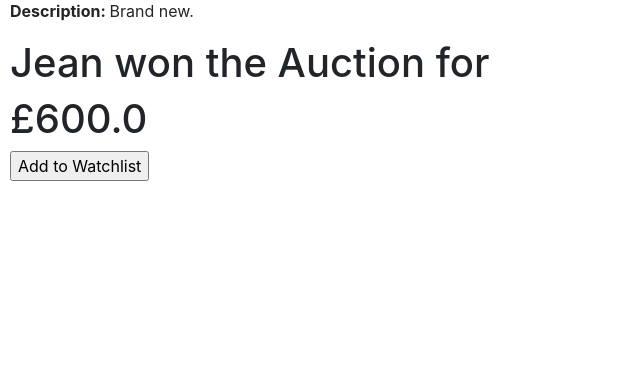
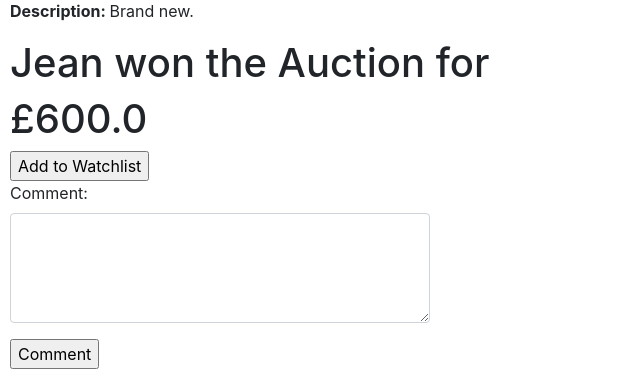
Before and after one commit to JonathanPalma-code/Commerce, a Django app: page /auction/7 in a window 1280 px wide. Shown: the part 897-1276 px from the top of the page, without its empty margins (0-640 px from the left). Before the commit the page ends 1078 px from the top, so only its background shows below. Run offline with Django 3.2, Linux system fonts and the light colour scheme; a user stored in the database is signed in; data comes from the database, SQL or seed files in the repository; some libraries are stand-ins or nearby versions.

Commit message:
add comments to auctions

```diff
--- a/auctions/forms.py
+++ b/auctions/forms.py
@@ -25,3 +25,9 @@ class AddBid(forms.Form):
         'placeholder': 'Bid',
         'class' : 'form-control col-md-4 col-lg-4'
         }))
+
+class AddComment(forms.Form):
+    comment = forms.CharField(label='Comment', max_length=200, widget=forms.Textarea(attrs={
+        'rows' : 4,
+        'class' : 'form-control col-md-4 col-lg-4'
+        }))
--- a/auctions/models.py
+++ b/auctions/models.py
@@ -1,5 +1,6 @@
 from django.contrib.auth.models import AbstractUser
 from django.db import models
+from django.utils import timezone
 
 class User(AbstractUser):
     pass
@@ -40,7 +41,9 @@ class Bid(models.Model):
 
 class Comment(models.Model):
     description = models.CharField(max_length=100)
-    auction = models.ManyToManyField(Auction, blank=True, related_name='Item')
+    auction = models.ForeignKey(Auction, default='', on_delete=models.CASCADE, related_name='Item')
+    user = models.ForeignKey(User, default='', on_delete=models.CASCADE, related_name='Comment_Owner')
+    time_sent = models.DateTimeField(default=timezone.now)
 
     def __str__(self):
         return f'Comments: {self.description}'
--- a/auctions/templates/auctions/auction.html
+++ b/auctions/templates/auctions/auction.html
@@ -41,6 +41,16 @@
         </form>
       {% endif %}
     {% endif %}
+
+    <form method="POST">
+      <p>{{ add_comment }}</p>
+      {% csrf_token %}
+      <input type="submit" name='comment_btn' value="Comment">
+    </form>
+
+    {% for comment in comments %}
+      <p>{{ comment.description }}</p>
+    {% endfor%}
   {% endif %}
 
 {% endblock %}
--- a/auctions/views.py
+++ b/auctions/views.py
@@ -7,7 +7,7 @@ from django.urls import reverse
 
 from django.db.models import Max
 
-from .forms import AddAuction, AddBid
+from .forms import AddAuction, AddBid, AddComment
 from .models import User, Bid, Auction, Comment, Category, Watchlist, Product
 from datetime import datetime
 
@@ -97,10 +97,12 @@ def add(request):
 
 def auction(request, auction_id):
     auction = Auction.objects.get(pk=auction_id)
+    comments = Comment.objects.filter(auction=auction.id)
     in_watch = None
     add_bid = auction.product.price
     bid_username = None
     winner = None
+    comment = None
 
     if request.user.is_authenticated:
         in_watch = Watchlist.objects.filter(user=request.user, auction=auction)
@@ -136,12 +138,22 @@ def auction(request, auction_id):
             Auction.objects.filter(id__in=[auction.id]).update(winner=str(winner), active=False)
             return HttpResponseRedirect(reverse('auction', args=[auction.id]))
 
+        if request.method == 'POST' and 'comment_btn' in request.POST:
+            form = AddComment(request.POST)
+            if form.is_valid():
+                comment = form.cleaned_data['comment']
+                Comment.objects.create(description=comment, auction=auction, user=request.user)
+                return HttpResponseRedirect(reverse('auction', args=[auction.id]))
+
     return render(request, 'auctions/auction.html', {
         'auction': auction,
         'in_watch': in_watch,
         'add_bid': add_bid,
         'bid_user_name': bid_username,
-        'winner': winner
+        'winner': winner,
+        'add_comment': AddComment(),
+        'comments': comments
+
     })
 
 @login_required
```
Also changed, not shown: auctions/admin.py (+8 -2 lines), auctions/migrations/0027_auto_20201223_2047.py (added), auctions/migrations/0028_auto_20201223_2102.py (added), db.sqlite3.
